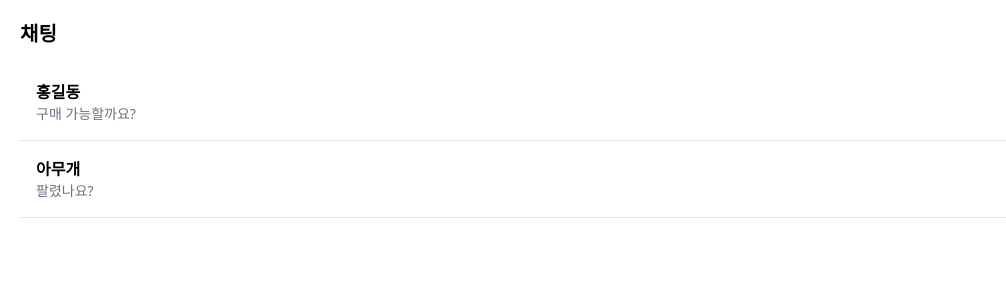
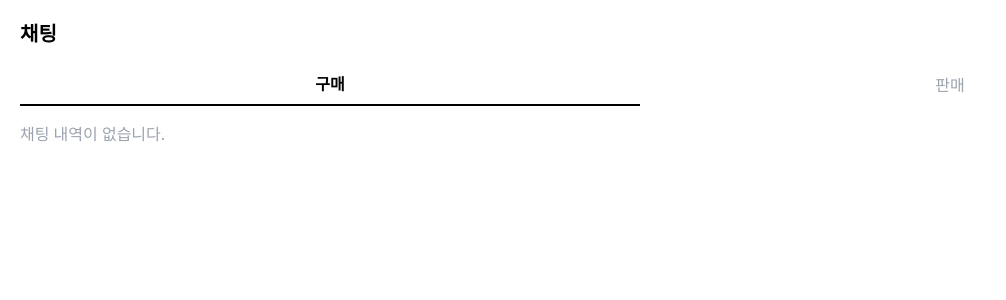
Before and after one commit to dajung-jang/mingle_market, a React app in the folder frontend/: page /chat in a window 1280 px wide. Shown: the top 300 px of the page, without its empty margins (0-1006 px from the left). Built offline with nearby package versions, Linux system fonts and the light colour scheme; the HTML template or start-up script is replaced by a standard one.

Commit message:
채팅 구매자, 판매자 구분

```diff
--- a/frontend/src/data/products.js
+++ b/frontend/src/data/products.js
@@ -7,6 +7,7 @@ export const products = [
     price: 250000,
     location: "부산",
     image: "https://via.placeholder.com/150",
+    sellerId: "user1"
   },
   {
     id: 2,
@@ -14,5 +15,6 @@ export const products = [
     price: 800000,
     location: "부산",
     image: "https://via.placeholder.com/200",
+    sellerId: "user1"
   },
 ];
--- a/frontend/src/pages/ChatList.jsx
+++ b/frontend/src/pages/ChatList.jsx
@@ -1,29 +1,110 @@
 import { useNavigate } from "react-router-dom";
+import { useState } from "react";
+import { useChatStore } from "../store/useChatStore";
+import { useUserStore } from "../store/useUserStore";
 
 const ChatList = () => {
   const navigate = useNavigate();
+  const { chatRooms } = useChatStore();
+  // 현재 유저 정보 가져오기
+  const { currentUser } = useUserStore();
 
-  const chats = [
-    {id: 1, user: "홍길동", lastMessage: "구매 가능할까요?" },
-    {id: 2, user: "아무개", lastMessage: "팔렸나요?" },
-  ];
+  // 판매, 구매 채팅탭 구분 (buy/sell)
+  const [tab, setTab] = useState("buy");
+
+  // 채팅방 리스트 테스트 더미
+  // const chats = [
+  //   {id: 1, user: "홍길동", lastMessage: "구매 가능할까요?" },
+  //   {id: 2, user: "아무개", lastMessage: "팔렸나요?" },
+  // ];
+
+  // 채팅방 리스트 (필터링)
+  const chatList = Object.entries(chatRooms).filter(
+    ([roomId]) => {
+      const [productId, buyerId, sellerId] = roomId.split("-");
+
+      if (tab === "buy") {
+        return buyerId === currentUser.id;
+      } else {
+        return sellerId === currentUser.id;
+      }
+    }
+  );
 
   return (
     <div className="p-5">
       <h2 className="text-xl font-bold mb-4">채팅</h2>
 
-      {chats.map((chat) => (
-        <div
-          key={chat.id}
-          onClick={() => navigate(`/chat/${chat.id}`)}
-          className="p-4 border-b cursor-pointer hover:bg-gray-100"
+      {/* 구매 판매 탭 */}
+      <div className="flex mb-4">
+        <button
+          onClick={() => setTab("buy")}
+          className={`flex-1 py-2 ${
+            tab === "buy"
+              ? "border-b-2 border-black font-bold"
+              : "text-gray-400"
+          }`}
         >
-          <p className="font-semibold">{chat.user}</p>
-          <p className="text-gray-500 text-sm">
-            {chat.lastMessage}
-          </p>
-        </div>
-      ))}
+          구매
+        </button>
+
+        <button
+          onClick={() => setTab("sell")}
+          className={`flex-1 py-2 ${
+            tab === "sell"
+              ? "border-b-2 border-black font-bold"
+              : "text-gray-400"
+          }`}
+        >
+          판매
+        </button>
+      </div>
+
+      {chatList.length === 0 ? (
+        <p className="text-gray-400">
+          채팅 내역이 없습니다.
+        </p>
+      ) : (
+        chatList.map(([roomId, messages]) => {
+          const lastMessage = messages[messages.length -1];
+
+          // roomId 분해
+          const [productId, buyerId, sellerId] = roomId.split("-");
+
+          // 채팅 시간
+          const time = lastMessage?.createdAt
+            ? new Date(
+                lastMessage?.createAt
+              ).toLocaleTimeString([], {
+              hour: "2-digit",
+              minute:"2-digit"
+            })
+          : "";
+
+          return (
+            <div
+              key={roomId}
+              onClick={() =>
+                navigate(`/chat/${productId}/${buyerId}/${sellerId}`)
+              }
+              className="p-4 border-b cursor-pointer hover:bg-gray-100"
+            >
+              <div className="flex justify-between">
+                <p className="font-semibold">
+                  상품 {productId}
+                </p>
+                <span className="text-sm text-gray-400">
+                  {time}
+                </span>
+              </div>
+
+              <p className="text-gray-500 text-sm truncate">
+                {lastMessage?.text}
+              </p>
+            </div>
+          );
+        })
+      )}
     </div>
   );
 };
--- a/frontend/src/pages/ChatRoom.jsx
+++ b/frontend/src/pages/ChatRoom.jsx
@@ -1,21 +1,28 @@
 import { useParams } from "react-router-dom";
 import { useState } from "react";
 import { useChatStore } from "../store/useChatStore";
+import { useUserStore} from "../store/useUserStore";
 
 const ChatRoom = () => {
-  const { productId, userId } = useParams();갸
+  const { productId, buyerId, sellerId } = useParams();
 
-  const roomId = `${productId}-${userId}`;
+  const roomId = `${productId}-${buyerId}-${sellerId}`;
   const [input, setInput] = useState("");
 
   const { chatRooms, sendMessage } = useChatStore();
 
   const messages = chatRooms[roomId] || [];
 
+  const { currentUser } = useUserStore();
+
+  // 판매자인지 구매자인지
+  const isMine = (msg) =>
+    msg.senderId === currentUser.id;
+
   const handleSend = () => {
     if (!input.trim()) return;
 
-    sendMessage(id, input);
+    sendMessage(roomId, input);
     setInput("");
   };
 
--- a/frontend/src/pages/Detail.jsx
+++ b/frontend/src/pages/Detail.jsx
@@ -1,12 +1,17 @@
 import { useParams, useNavigate } from "react-router-dom";
 import { products } from "../data/products";
 import { useLikeStore } from "../store/useLikeStore";
+import { useUserStore } from "../store/useUserStore";
 
 const Detail = () => {
   const userId = "user1"; // 로그인 기능 전 더미 유저 정보
   const { id } = useParams();
   const navigate = useNavigate();
   const { likedItems, toggleLike } = useLikeStore();
+  const { currnetUser } = useUserStore();
+
+  // 판매자인지 구매자인지 확인
+  const isSeller = currnetUser.id === product.sellerId;
 
   // 상품 찾기
   const product = products.find(
@@ -62,12 +67,23 @@ const Detail = () => {
         >
             {isLiked ? "❤️ 찜됨" : "🤍 찜하기"}
         </button>
-        <button
-          onClick={() => navigate(`/chat/${product.id}/${userId}`)}
-          className="flex-1 bg-blue-500 text-white py-3 rounded-lg font-semiblod"
-        >
-          채팅하기
-        </button>
+
+        {isSeller ? (
+          <button className="flex-1 bg-gray-300 py-3 rounded-lg">
+            내 상품입니다.
+          </button>
+        ) : (
+          <button
+            onClick={() =>
+              navigate(
+                `/chat/${product.id}/${currnetUser.id}/${product.sellerId}`
+              )
+            }
+            className="flex-1 bg-blue-500 text-white py-3 rounded-lg font-semiblod"
+          >
+            채팅하기
+          </button>
+        )}
       </div>
     </div>
   );
--- a/frontend/src/pages/Home.jsx
+++ b/frontend/src/pages/Home.jsx
@@ -17,6 +17,12 @@ const Home = () => {
         >
           찜 목록
         </button>
+        <button
+          onClick={() => navigate("/chat")}
+          className="bg-blue-500 text-white px-3 py-1 rounded"
+        >
+          채팅목록
+        </button>
       </div>
 
       <div className="grid grid-cols-2 md:grid-cols-3 gap-4">
--- a/frontend/src/store/useChatStore.js
+++ b/frontend/src/store/useChatStore.js
@@ -15,7 +15,8 @@ export const useChatStore = create((set) => ({
             {
               id: Date.now(),
               text: message,
-              mine: true,
+              senderId: currentUser.id,
+              createAt: new Date(),
             },
           ],
         },
--- /dev/null
+++ b/frontend/src/store/useUserStore.js
@@ -0,0 +1,8 @@
+import { create } from "zustand";
+
+export const useUserStore = create(() => ({
+  currentUser: {
+    id: "user1",
+    name: "다정",
+  },
+}));
```
